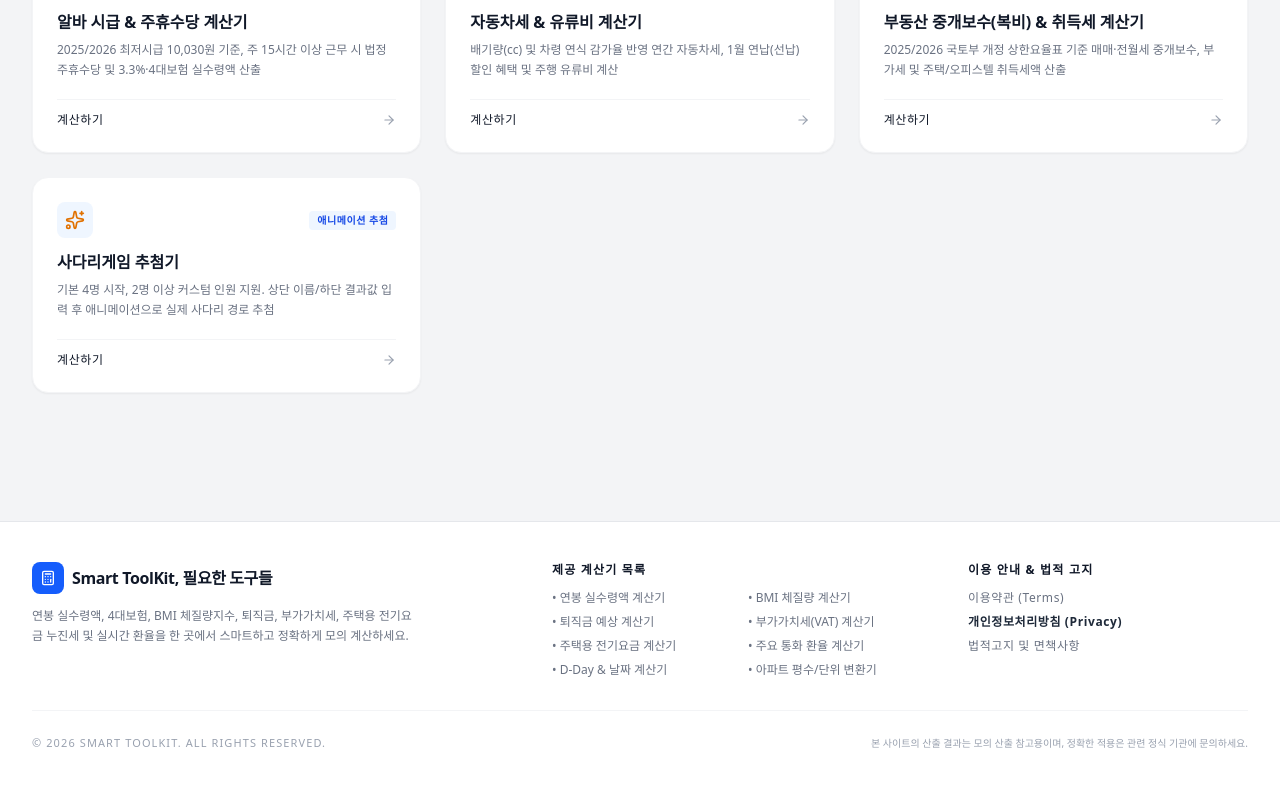
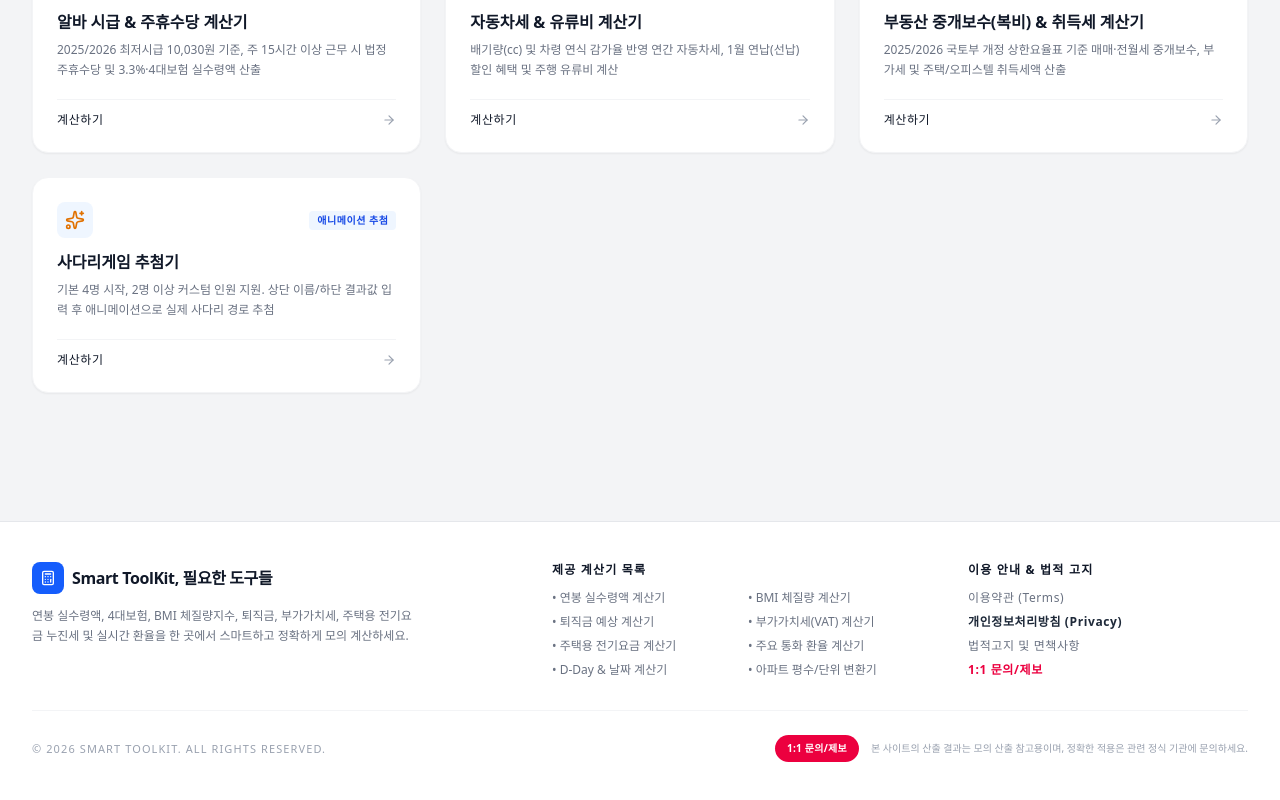
Before and after one commit to skiloveman/smarttoolkit, a React (Vite) app: page / in a window 1280 px wide. Shown: the part 4034-4834 px from the top of the page. Built offline with nearby package versions, Linux system fonts and the light colour scheme.

Commit message:
Add 1:1 inquiry/report links in footer

```diff
--- a/src/components/Footer.tsx
+++ b/src/components/Footer.tsx
@@ -72,6 +72,14 @@ export const Footer: React.FC<FooterProps> = ({ onOpenModal }) => {
                   법적고지 및 면책사항
                 </button>
               </li>
+              <li>
+                <button
+                  onClick={() => onOpenModal('contact')}
+                  className="font-semibold text-rose-600 dark:text-rose-400 hover:text-rose-700 dark:hover:text-rose-300 transition-colors"
+                >
+                  1:1 문의/제보
+                </button>
+              </li>
             </ul>
           </div>
         </div>
@@ -80,8 +88,16 @@ export const Footer: React.FC<FooterProps> = ({ onOpenModal }) => {
           <div>
             © 2026 Smart ToolKit. ALL RIGHTS RESERVED.
           </div>
-          <div className="text-[10px] normal-case tracking-normal">
-            본 사이트의 산출 결과는 모의 산출 참고용이며, 정확한 적용은 관련 정식 기관에 문의하세요.
+          <div className="flex flex-col sm:flex-row items-center gap-3">
+            <button
+              onClick={() => onOpenModal('contact')}
+              className="px-3 py-1.5 rounded-full bg-rose-600 text-white text-[10px] font-bold tracking-wide hover:bg-rose-700 transition-colors"
+            >
+              1:1 문의/제보
+            </button>
+            <div className="text-[10px] normal-case tracking-normal">
+              본 사이트의 산출 결과는 모의 산출 참고용이며, 정확한 적용은 관련 정식 기관에 문의하세요.
+            </div>
           </div>
         </div>
       </div>
```
